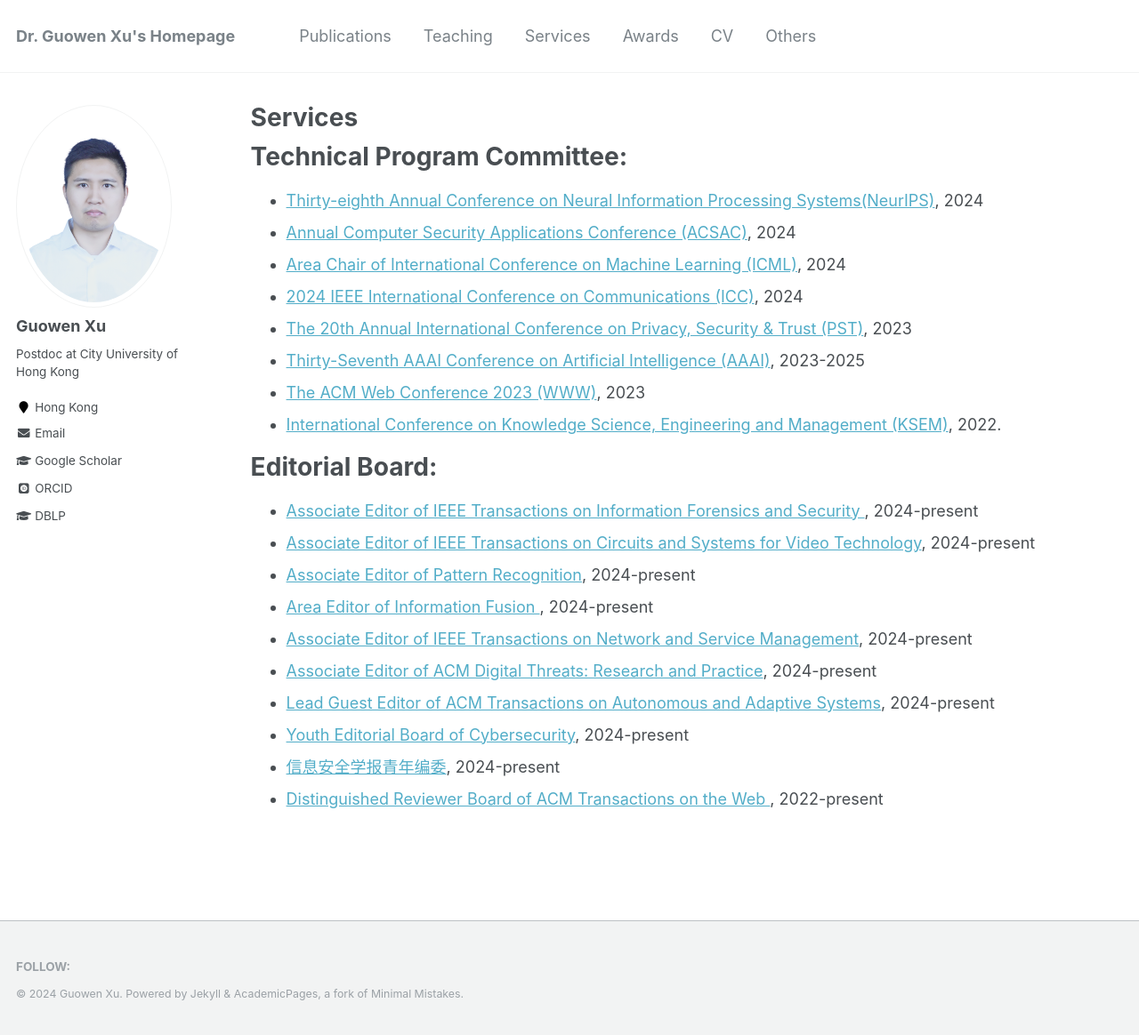
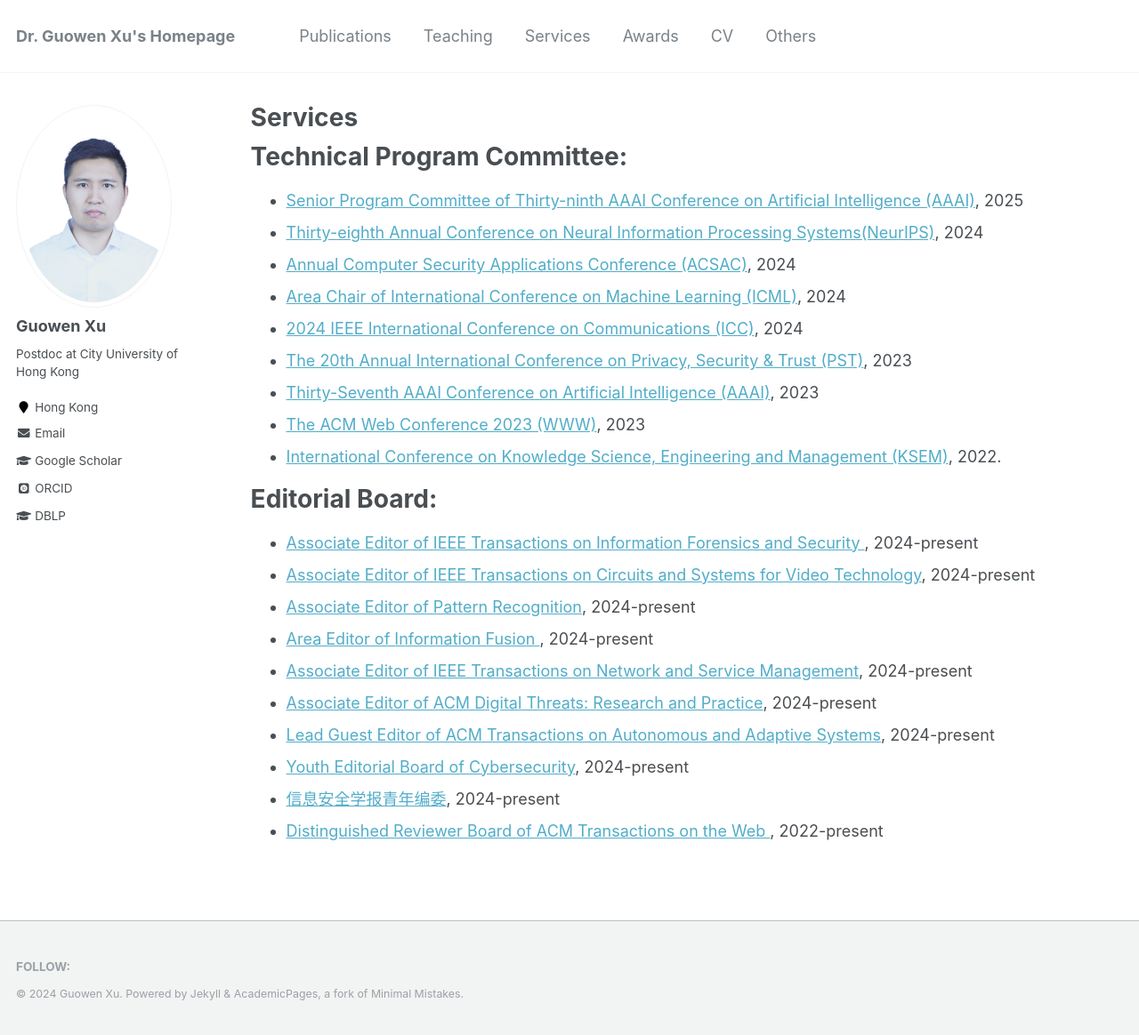
Before and after one commit to Guowen-xu/guowen-xu.github.io, a Jekyll site: the page built from _pages/services.md, in a window 1280 px wide and 1164 px high. Shown: the whole window at 89% size. Built offline with Jekyll 4.4.1, drawn with Linux system fonts in a browser that asks for light colours; some web fonts are replaced.

Commit message:
Update services.md

```diff
--- a/_pages/services.md
+++ b/_pages/services.md
@@ -6,12 +6,13 @@ author_profile: true
 ---
 Technical Program Committee:
 ======
+* [Senior Program Committee of Thirty-ninth AAAI Conference on Artificial Intelligence (AAAI)](https://aaai.org/Conferences/AAAI-23/), 2025
 * [Thirty-eighth Annual Conference on Neural Information Processing Systems(NeurIPS)](https://neurips.cc/), 2024
 * [Annual Computer Security Applications Conference (ACSAC)](https://www.acsac.org), 2024
 * [Area Chair of International Conference on Machine Learning (ICML)](https://icml.cc/), 2024
 * [2024 IEEE International Conference on Communications (ICC)](https://icc2024.ieee-icc.org/), 2024
 * [The 20th Annual International Conference on Privacy, Security & Trust (PST)](https://pstnet.ca/), 2023
-* [Thirty-Seventh AAAI Conference on Artificial Intelligence (AAAI)](https://aaai.org/Conferences/AAAI-23/), 2023-2025
+* [Thirty-Seventh AAAI Conference on Artificial Intelligence (AAAI)](https://aaai.org/Conferences/AAAI-23/), 2023
 * [The ACM Web Conference 2023 (WWW)](https://www2023.thewebconf.org/), 2023
 * [International Conference on Knowledge Science, Engineering and Management (KSEM)](https://ksem22.smart-conf.net/committee.html), 2022.
 
```
